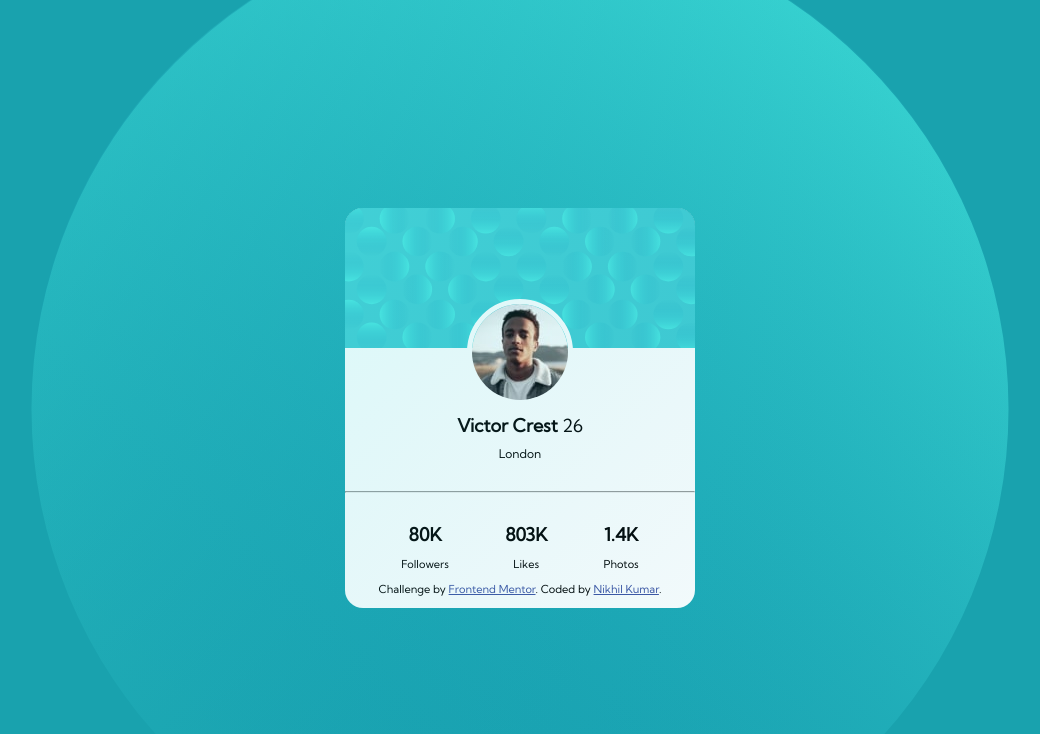
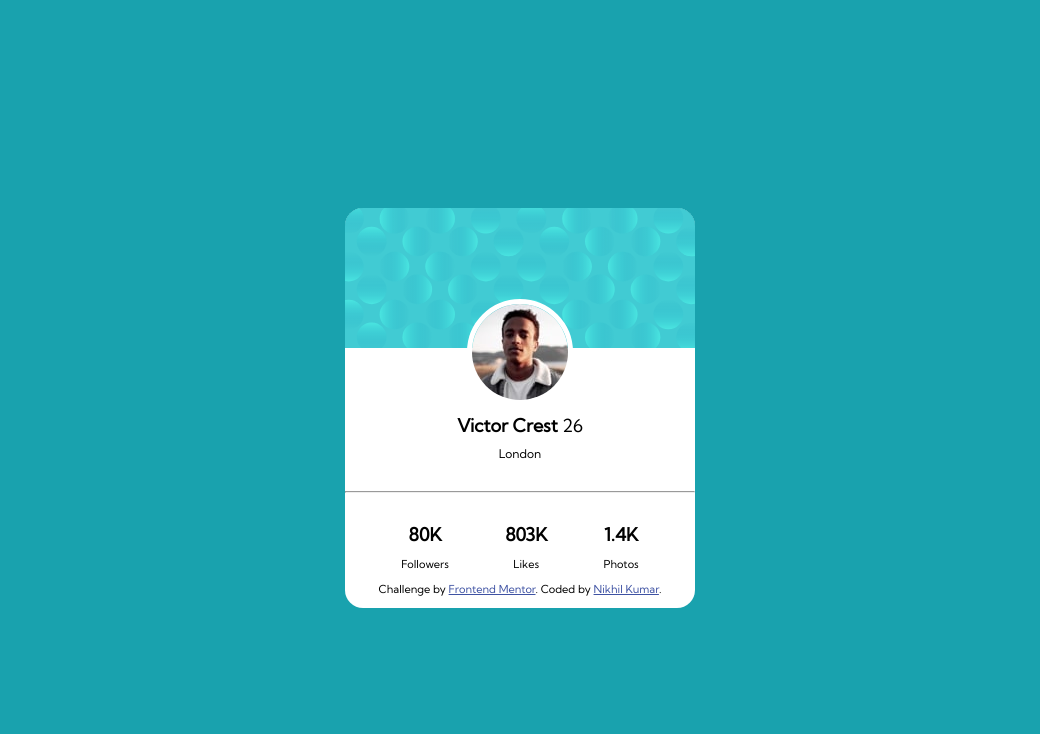
Before and after one commit to DoctrNikhil/Profile_Card_Component, a plain HTML site: page index.html in a window 1280 px wide. Shown: the whole page, without its empty margins (120-1160 px from the left). Drawn offline with Linux system fonts and the light colour scheme.

Commit message:
Update index.html

```diff
--- a/index.html
+++ b/index.html
@@ -20,14 +20,6 @@
       justify-content: center;
       font-family: 'Kumbh Sans', sans-serif;
       font-size: 18px;
-    }
-    .bg-pattern-top{
-      position: absolute;
-
-    }
-    .bg-pattern-bottom{
-      position: absolute;
-
     }
     .container {
       display: block;
@@ -106,7 +98,7 @@
   </style>
 </head>
 <body>
-  <img class = "bg-pattern-top" src="images/bg-pattern-top.svg" alt="bg-patter-top">
+<!--   <img class = "bg-pattern-top" src="images/bg-pattern-top.svg" alt="bg-patter-top"> -->
   <div class="container">
     <link rel="preconnect" href="https://fonts.gstatic.com">
     <link href="https://fonts.googleapis.com/css2?family=Kumbh+Sans&display=swap" rel="stylesheet">
@@ -142,6 +134,6 @@
     </div>
   </div>
   </div>
-  <img src="images/bg-pattern-bottom.svg" alt="bg-pattern-bottome" class="bg-pattern-bottom">
+<!--   <img src="images/bg-pattern-bottom.svg" alt="bg-pattern-bottome" class="bg-pattern-bottom"> -->
 </body>
 </html>
```
